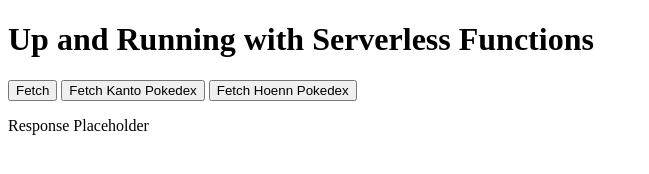
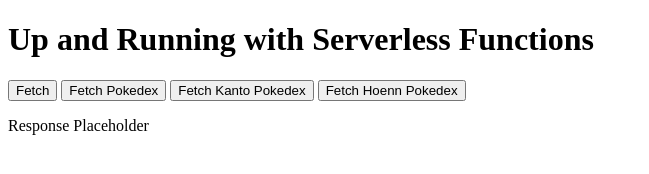
Before and after one commit to taraselnik/test-serverless, a website: page public/index.html in a window 1280 px wide. Shown: the whole page, without its empty margins (0-649 px from the left). Drawn offline with Linux system fonts and the light colour scheme.

Commit message:
add to branch button

```diff
--- a/public/index.html
+++ b/public/index.html
@@ -9,6 +9,7 @@
   <body>
     <h1>Up and Running with Serverless Functions</h1>
     <button id="fetch-btn">Fetch</button>
+    <button id="fetch-pokedex-btn">Fetch Pokedex</button>
     <button id="fetch-kanto-btn">Fetch Kanto Pokedex</button>
     <button id="fetch-hoenn-btn">Fetch Hoenn Pokedex</button>
     <p id="response-output">Response Placeholder</p>
```
